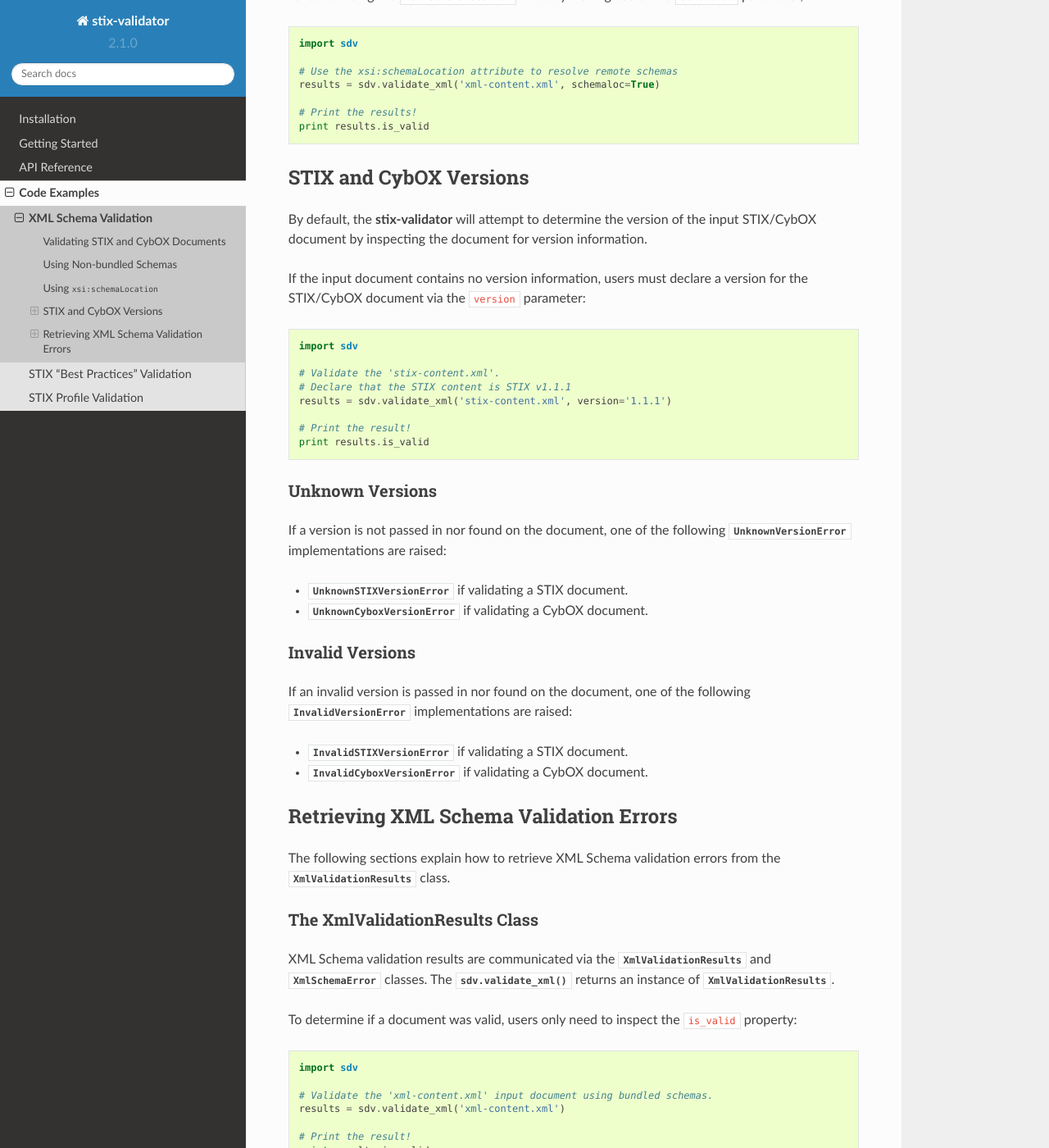
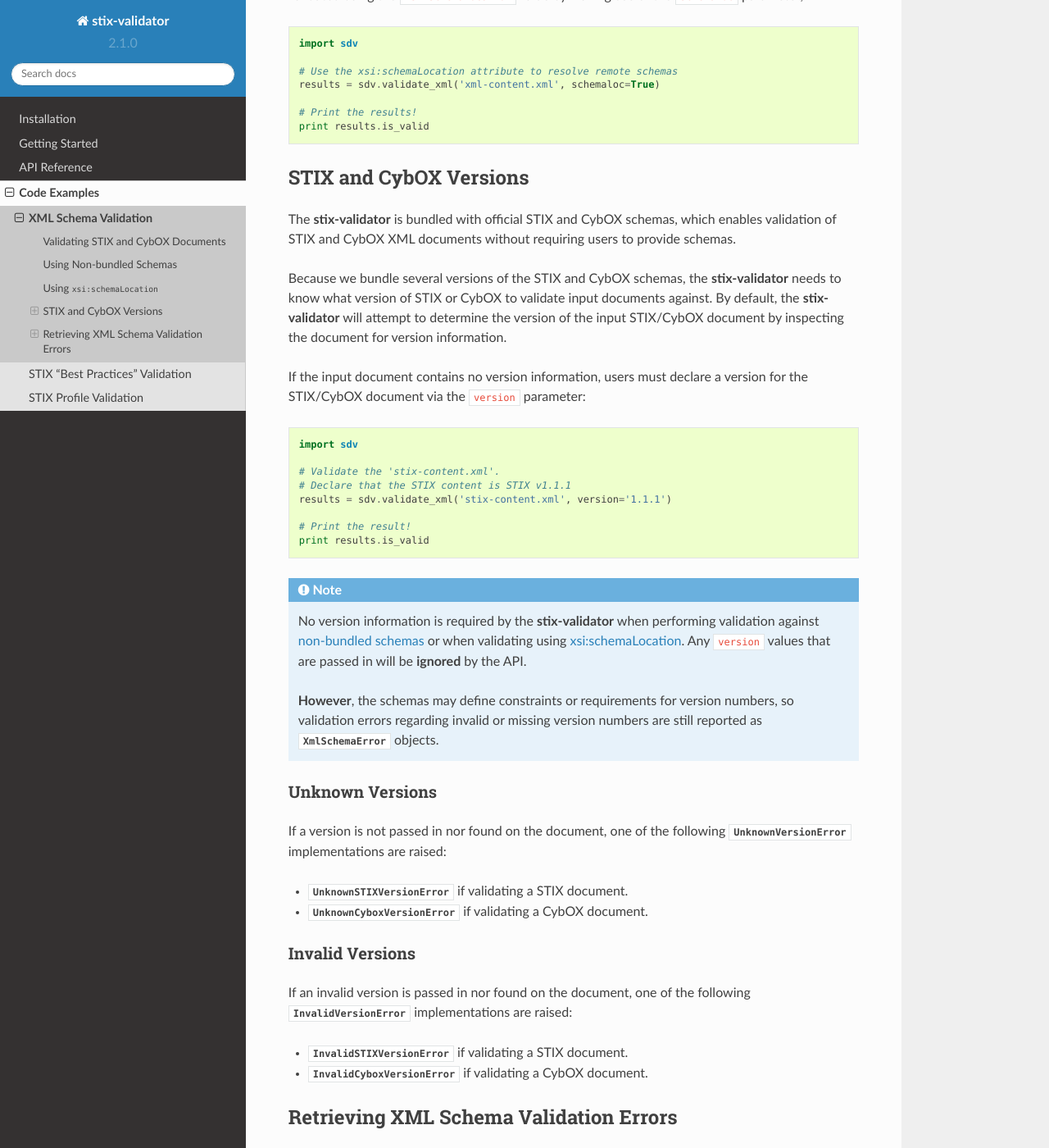
Before and after one commit to STIXProject/stix-validator, a Sphinx documentation site: the page built from docs/examples/schema.rst, in a window 1280 px wide and 1400 px high, scrolled down 1910 px. Shown: the whole window at 82% size. Built offline with Sphinx 7.4.7 and the Read the Docs theme 2.0.0, drawn with Linux system fonts in a browser that asks for light colours.

Commit message:
Explained the relationship between version numbers and validation against non-bundled schemas

```diff
--- a/docs/examples/schema.rst
+++ b/docs/examples/schema.rst
@@ -57,6 +57,8 @@ methods (and all other validation methods) can also accept file-like objects
 instances, or ``etree._ElementTree`` instances. Super duper neato!
 
 
+.. _non-bundled schemas:
+
 Using Non-bundled Schemas
 -------------------------
 
@@ -84,6 +86,8 @@ directory containing all the schemas required for validation.
     schemas necessary for validation be found under the directory. This
     includes STIX schemas!
 
+.. _xsi-schemaLocation:
+
 Using ``xsi:schemaLocation``
 ----------------------------
 
@@ -104,8 +108,15 @@ by making use of the ``schemaloc`` parameter,
 STIX and CybOX Versions
 -----------------------
 
-By default, the **stix-validator** will attempt to determine the version of the
-input STIX/CybOX document by inspecting the document for version information.
+The **stix-validator** is bundled with official STIX and CybOX schemas, which
+enables validation of STIX and CybOX XML documents without requiring users
+to provide schemas.
+
+Because we bundle several versions of the STIX and CybOX schemas, the
+**stix-validator** needs to know what version of STIX or CybOX to validate
+input documents against. By default, the **stix-validator** will attempt to
+determine the version of the input STIX/CybOX document by inspecting the
+document for version information.
 
 If the input document contains no version information, users must declare
 a version for the STIX/CybOX document via the ``version`` parameter:
@@ -120,6 +131,18 @@ a version for the STIX/CybOX document via the ``version`` parameter:
 
     # Print the result!
     print results.is_valid
+
+
+.. note::
+
+    No version information is required by the **stix-validator** when performing
+    validation against :ref:`non-bundled schemas <non-bundled schemas>` or when
+    validating using :ref:`xsi:schemaLocation <xsi-schemaLocation>`.
+    Any ``version`` values that are passed in will be **ignored** by the API.
+
+    **However**, the schemas may define constraints or requirements for version
+    numbers, so validation errors regarding invalid or missing version
+    numbers are still reported as :class:`.XmlSchemaError` objects.
 
 Unknown Versions
 ~~~~~~~~~~~~~~~~
```
